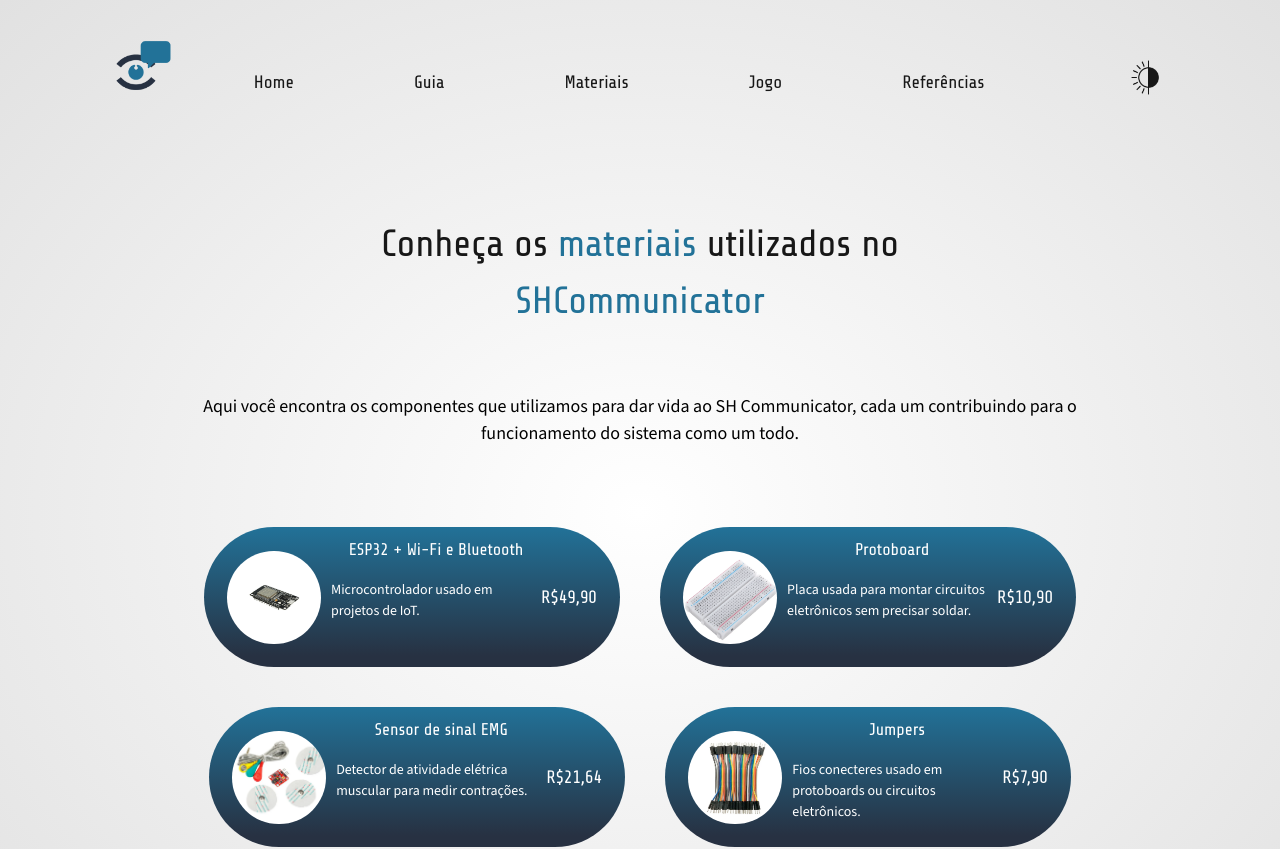
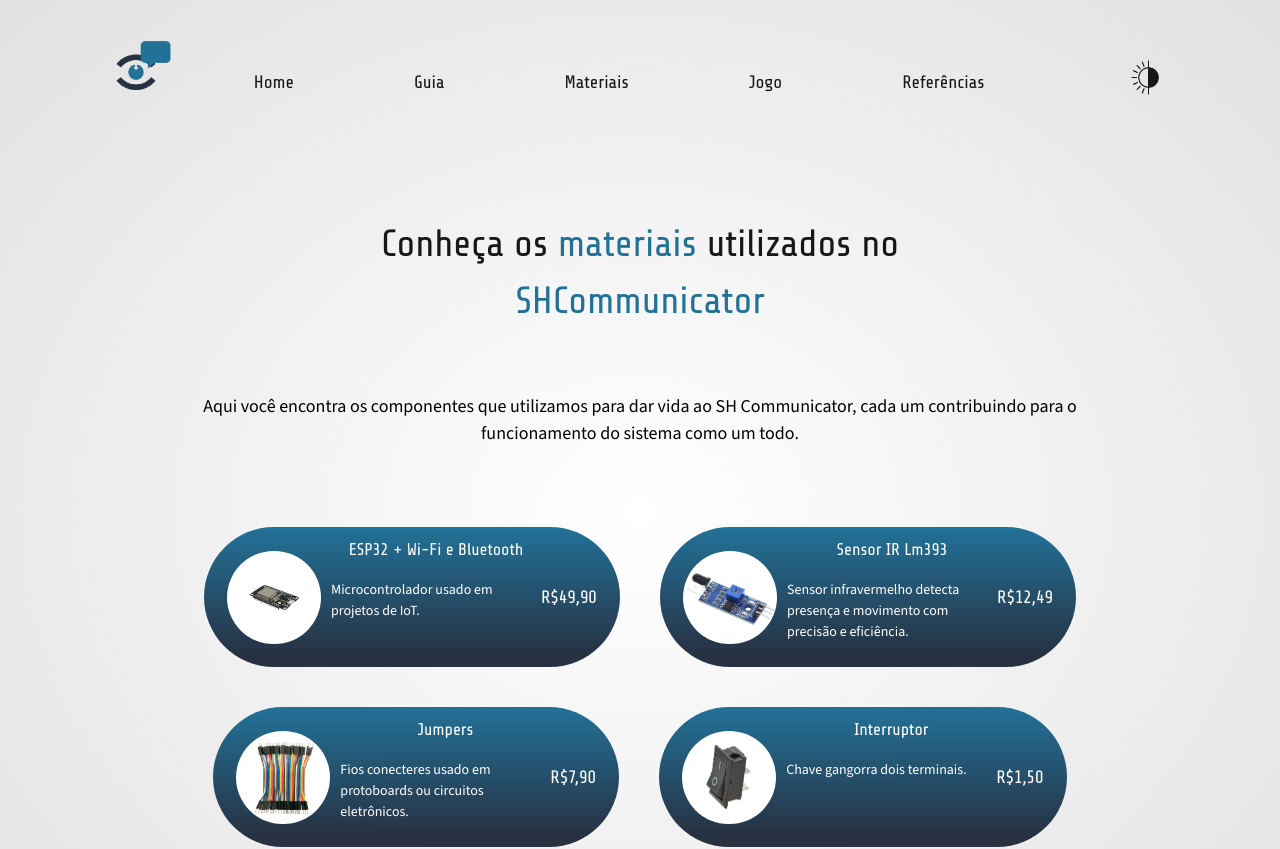
Before and after one commit to SHC-2k25/shC2k25, a React (Vite) app: page /materiais in a window 1280 px wide. Shown: the top 849 px of the page. Built offline with nearby package versions, Linux system fonts and the light colour scheme.

Commit message:
Coerando

```diff
--- a/src/Componentes/GuiaPassos.jsx
+++ b/src/Componentes/GuiaPassos.jsx
@@ -5,13 +5,13 @@
     <section className="GP">
       <h1 data-aos="flip-left"><span className="span">Guia</span> - Veja como é <span className="span">fácil</span> de usar</h1>
       <h2 data-aos="flip-left" data-aos-delay="200">Passo 1:</h2>
-      <p className="GPa" data-aos="fade-up">Ligue o dispositivo e certifique-se de que ele está conectado via Bluetooth ao aplicativo do SH Communicator. Essa conexão garante o envio correto dos sinais de seleção.</p>
+      <p className="GPa" data-aos="fade-up">Ligue o dispositivo e verifique se ele está conectado ao mesmo Wi-Fi do servidor web do SH Communicator.</p>
       <h2 data-aos="flip-left" data-aos-delay="500">Passo 2:</h2>
-      <p data-aos="fade-up">Antes de aplicar os eletrodos, limpe a região epicraniana com álcool 70% para melhor contato. Fixe os eletrodos firmemente na pele para garantir a captação adequada do sinal.</p>
+      <p data-aos="fade-up">Certifique-se de que o sensor IR esteja corretamente alinhado com os olhos para capturar o fechamento do olho.</p>
       <h2 data-aos="flip-left" data-aos-delay="800">Passo 3:</h2>
-      <p data-aos="fade-up">Observe as classes gramaticais destacadas na tela (substantivos, verbos, adjetivos etc.) a cada 4 segundos. Quando a desejada aparecer, contraia o mantenha fechado por 2 segundos para selecioná-la. O sistema reconhecerá o comando e exibirá as palavras dessa categoria.</p>
+      <p data-aos="fade-up">Olhe para as classes gramaticais destacadas na tela a cada 4 segundos. Quando a desejada aparecer, feche os olhos por 2 segundos para selecioná-la. O sistema reconhecerá o comando e mostrará as palavras dessa categoria.</p>
       <h2 data-aos="flip-left" data-aos-delay="1000">Passo 4:</h2>
-      <p data-aos="fade-up">A palavra será adicionada à área de construção da frase. Após a primeira escolha, o usuário pode continuar selecionando outras palavras para formar a frase completa, optar por concluí-la para exibição, ou ainda reiniciar a frase do zero, caso deseje começar novamente.</p>
+      <p data-aos="fade-up">A palavra será adicionada à área de construção da frase. Depois da primeira escolha, o usuário pode continuar selecionando palavras, concluir a frase para exibição ou reiniciá-la do zero.</p>
 
       <p className="GPb" data-aos="fade-up">Caso reste alguma dúvida, <span className="span">assista ao nosso tutorial</span> completo no YouTube.</p>
 
--- a/src/Componentes/Materiais.jsx
+++ b/src/Componentes/Materiais.jsx
@@ -6,6 +6,7 @@
 import jumper from "../assets/imgJumperr.png"
 import interruptor from "../assets/imgInterruptor.png"
 import filamento from "../assets/imgFIlamento.png"
+import infra from "../assets/infra.jpg"
 
 import { useNavigate } from 'react-router-dom';
 
@@ -34,24 +35,13 @@
 
         <div className="material">
           <div className="Minformacao">
-            <img src={proto} className="Mfoto"></img>
+            <img src={infra} className="Mfoto"></img>
             <div className="Mtt">
-              <h6>Protoboard</h6>
-              <p>Placa usada para montar circuitos eletrônicos sem precisar soldar.</p>
+              <h6>Sensor IR Lm393</h6>
+              <p>Sensor infravermelho detecta presença e movimento com precisão e eficiência.</p>
             </div>
           </div>
-          <p className="Mpreco">R$10,90</p>
-        </div>
-
-        <div className="material">
-          <div className="Minformacao">
-            <img src={emg} className="Mfoto"></img>
-            <div className="Mtt">
-              <h6>Sensor de sinal EMG</h6>
-              <p>Detector de atividade elétrica muscular para medir contrações.</p>
-            </div>
-          </div>
-          <p className="Mpreco">R$21,64</p>
+          <p className="Mpreco">R$12,49</p>
         </div>
 
         <div className="material">
--- a/src/Componentes/Referencias.jsx
+++ b/src/Componentes/Referencias.jsx
@@ -6,7 +6,7 @@
 
       <p data-aos="fade-up">A comunicação é um direito fundamental e uma das capacidades mais comprometidas em doenças como a <span className="span">Esclerose Lateral Amiotrófica (ELA)</span>. Estudos científicos apontam que a ELA afeta significativamente a <span className="span">independência funcional</span>, principalmente pela perda progressiva da fala e do controle motor.</p>
 
-      <p data-aos="fade-up">Com o avanço da <span className="span">Tecnologia Assistiva</span>, surgem alternativas para restaurar essa autonomia. Entre elas, destaca-se a eletromiografia de superfície (EMG), que capta contrações musculares sutis — como o piscar — e as traduz em comandos. Essa técnica tem demonstrado eficiência em sistemas de <span className="span">comunicação</span> alternativa, mesmo em casos de limitações motoras severas.</p>
+      <p data-aos="fade-up">Com o avanço da <span className="span">Tecnologia Assistiva</span>, surgem alternativas para restaurar a autonomia. Entre elas, destaca-se o uso de sensores infravermelhos (IR), que detectam movimentos sutis, como o piscar dos olhos, e os traduzem em comandos. Essa abordagem tem se mostrado eficaz em sistemas de <span className="span">comunicação</span> alternativa, inclusive em situações de limitações motoras severas.</p>
 
       <p data-aos="fade-up">O <span className="span">SH Communicator</span> nasce nesse contexto: como uma resposta prática, acessível e baseada em ciência, que devolve à pessoa o poder de se comunicar com <span className="span">autonomia</span>, <span className="span">agilidade</span> e <span className="span">eficiência</span>.</p>
       <div className="R1">
--- a/src/index.css
+++ b/src/index.css
@@ -478,7 +478,7 @@
 .GP p {
   font-family: var(--font-source-sans);
   text-align: center;
-  max-width: 800px;
+  max-width: 670px;
   margin-top: 1rem;
   font-size: 18px;
 }
```
Also changed, not shown: src/assets/infra.jpg (added).
